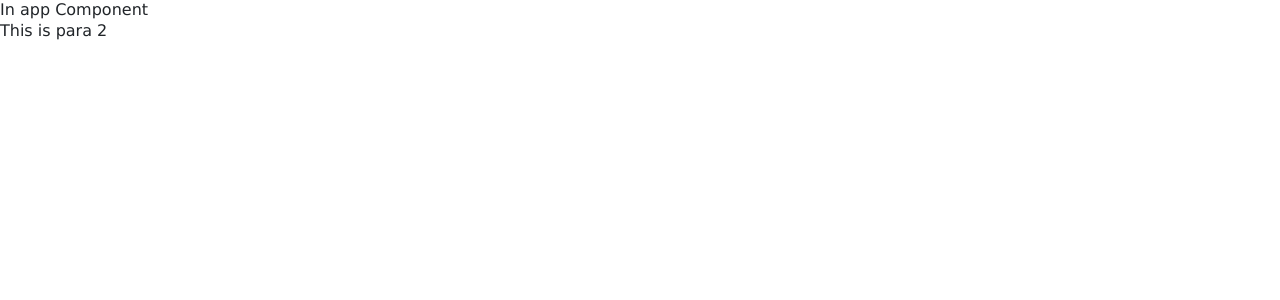
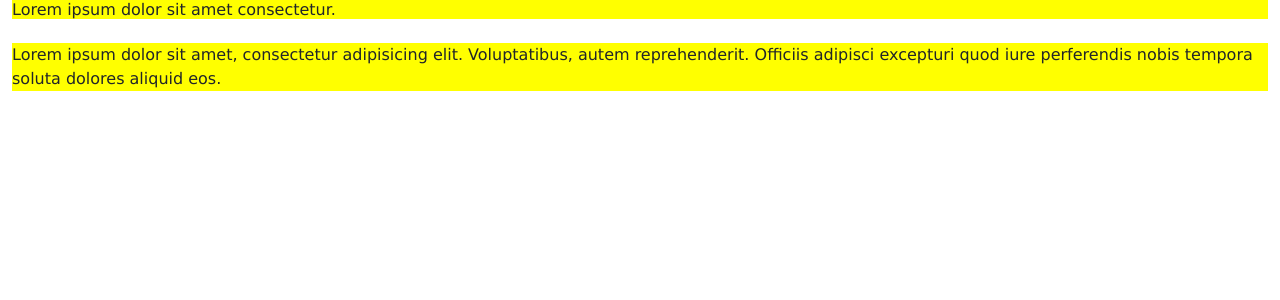
Before and after one commit to ShiyamS/Angular-eShopping, an Angular app: page / in a window 1280 px wide. Shown: the top 300 px of the page. Built offline with nearby package versions, Linux system fonts and the light colour scheme.

Commit message:
Custom attributive Directive

```diff
--- a/src/app/app.component.html
+++ b/src/app/app.component.html
@@ -25,8 +25,20 @@
     <h1 class="title btn btn-warning"> My phone Iphone</h1>
     <button class="btn btn-success"> Inphone Info</button>
   </app-ng-content> -->
-  <h2>In app Component</h2>
+  <!-- <h2>In app Component</h2>
   <app-content-chilc>
     <p #paragraph>This is my child component</p>
-  </app-content-chilc>
+  </app-content-chilc> -->
+
+
+  <!-- Custom Directive  -->
+  <div class="container">
+    <h1 setBackground>Lorem ipsum dolor sit amet consectetur.
+    </h1>
+    <br>
+    <p setBackground>Lorem ipsum dolor sit amet, consectetur adipisicing elit. Voluptatibus, autem reprehenderit.
+      Officiis adipisci
+      excepturi quod iure perferendis nobis tempora soluta dolores aliquid eos.</p>
+  </div>
+
 </div>
--- a/src/app/app.module.ts
+++ b/src/app/app.module.ts
@@ -14,14 +14,15 @@ import { DemoComponent } from './demo/demo.component';
 import { CustomerComponent } from './customer/customer.component';
 import { NgContentComponent } from './ng-content/ng-content.component';
 import { ContentChilcComponent } from './content-chilc/content-chilc.component';
+import { SetBackgroundDirective } from './customDirectives/setBackground.directive';
 
 @NgModule({
   declarations: [
-    AppComponent, ContainerComponent, NavComponent, HeaderComponent, NotificationComponent, SearchComponent, ProductsComponent, FilterComponent, DemoComponent, CustomerComponent, NgContentComponent, ContentChilcComponent
+    AppComponent, ContainerComponent, NavComponent, HeaderComponent, NotificationComponent, SearchComponent, ProductsComponent, FilterComponent, DemoComponent, CustomerComponent, NgContentComponent, ContentChilcComponent, SetBackgroundDirective
   ],
   imports: [
     BrowserModule,
-    FormsModule
+    FormsModule,
   ],
   providers: [],
   bootstrap: [AppComponent]
--- /dev/null
+++ b/src/app/customDirectives/setBackground.directive.ts
@@ -0,0 +1,22 @@
+import { Directive, ElementRef, OnInit } from '@angular/core';
+
+@Directive({ selector: '[setBackground]' })
+
+export class SetBackgroundDirective implements OnInit {
+
+  // Approach 1, which is not recommended
+  // constructor(element: ElementRef) {
+  //   element.nativeElement.style.background = "red"
+  // }
+
+  // Approach 2 , recommended
+  constructor(private element: ElementRef) {
+  }
+
+  ngOnInit(): void {
+    this.element.nativeElement.style.background = "yellow"
+  }
+
+
+
+}
```
